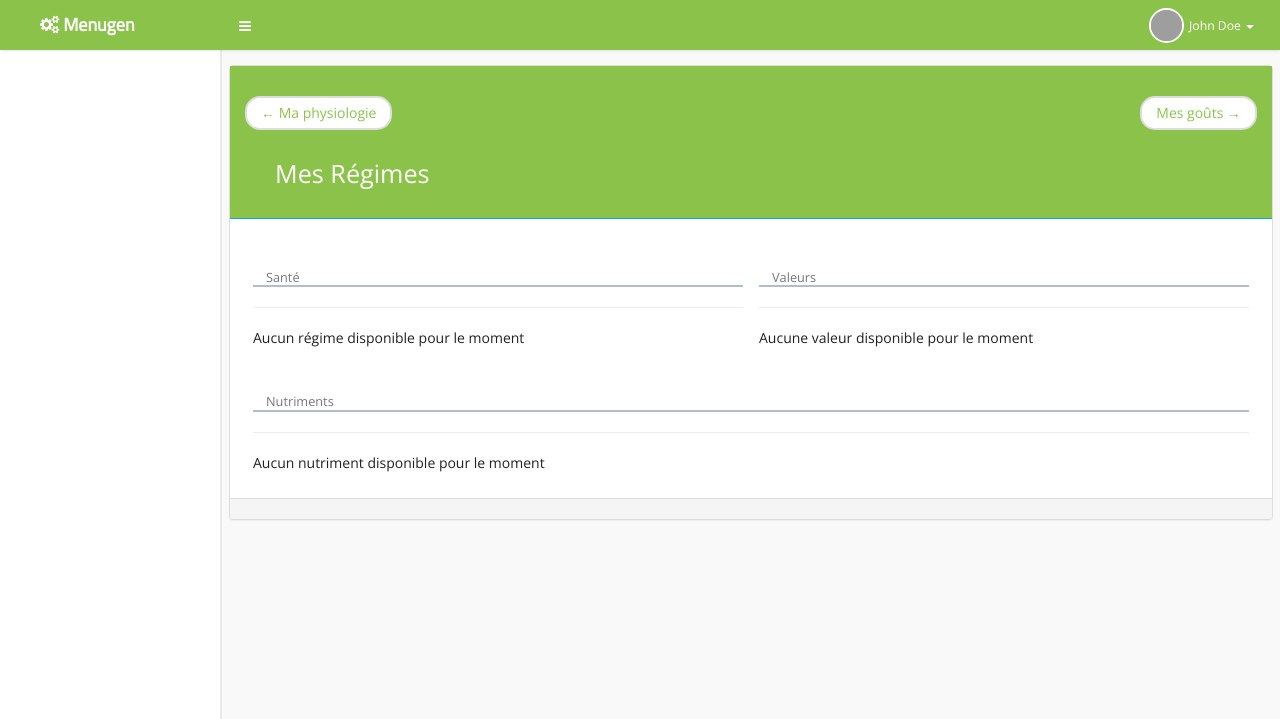
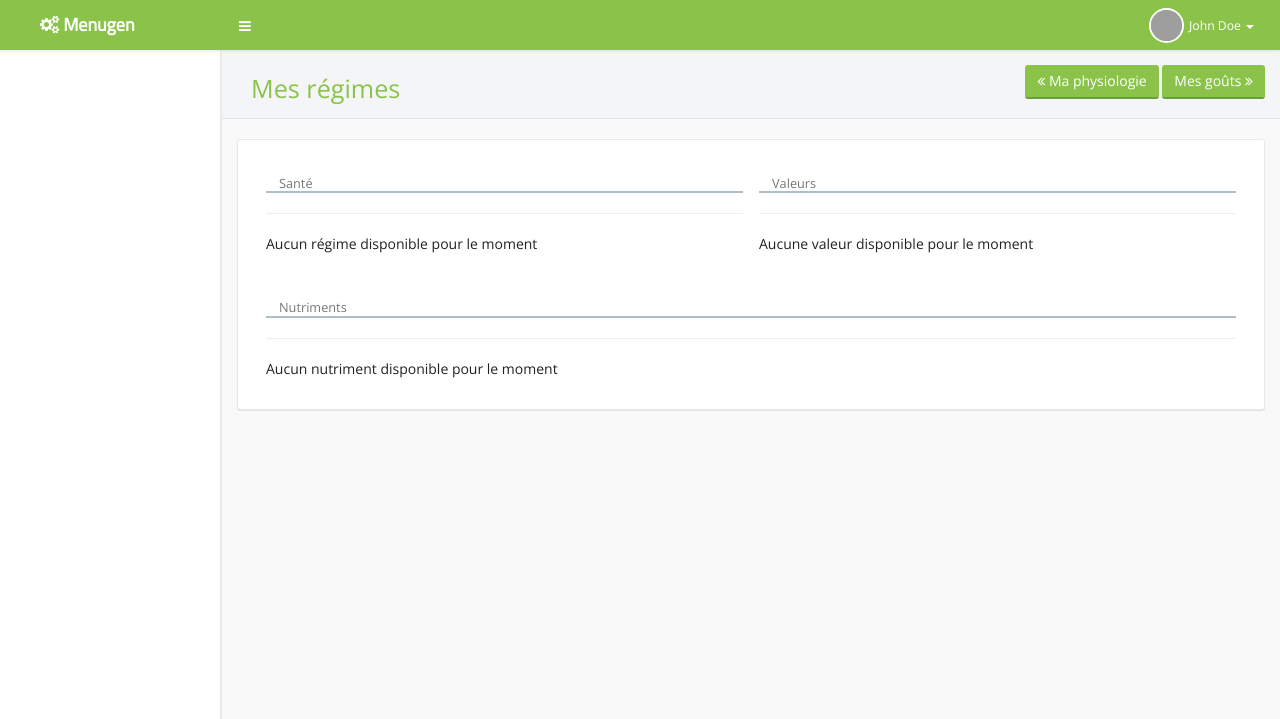
Before and after one commit to PLNech/MenuGen, a Django app: page /regimes in a window 1280 px wide. Shown: the top 719 px of the page. Run offline with Django 3.2, Linux system fonts and the light colour scheme; some libraries are stand-ins or nearby versions; grey boxes are pictures that could not be loaded.

Commit message:
regimes re-designed

```diff
--- a/menus/templates/profile/physiology.html
+++ b/menus/templates/profile/physiology.html
@@ -11,7 +11,7 @@
             <div class="pull-right hidden-xs">
                 {% if not user.is_authenticated %}
                     <a href="{% url 'menus.views.regimes' %}" class="btn btn-primary pull-right">
-                        Suivant <i class="fa fa-angle-double-right"></i>
+                        Mes régimes <i class="fa fa-angle-double-right"></i>
                     </a>
                 {% endif %}
             </div>
--- a/menus/templates/profile/regimes.html
+++ b/menus/templates/profile/regimes.html
@@ -3,19 +3,28 @@
 {% block css %}{% endblock %}
 
 {% block content %}
-    <div class="panel panel-default">
-        <div class="panel-heading">
+    <div class="col-lg-12">
+        <div id="content-header" class="clearfix">
+            <div class="pull-left">
+                <ol class="breadcrumb"><p></p></ol>
+                <h1>Mes régimes</h1>
+            </div>
+            <div class="pull-right hidden-xs">
                 {% if not user.is_authenticated %}
-            <nav>
-            <ul class="pager">
-                <li class="previous"><a href="{% url 'menus.views.physiology' %}" ><span aria-hidden="true">&larr;</span> Ma physiologie</a></li>
-                <li class="next"><a href="{% url 'menus.views.tastes' %}">Mes goûts <span aria-hidden="true">&rarr;</span></a></li>
-            </ul>
-            </nav>
+                    <a href="{% url 'menus.views.physiology' %}" class="btn btn-primary">
+                        <i class="fa fa-angle-double-left"></i> Ma physiologie
+                    </a>
+                    <a href="{% url 'menus.views.tastes' %}" class="btn btn-primary">
+                        Mes goûts <i class="fa fa-angle-double-right"></i>
+                    </a>
                 {% endif %}
-            <h2>Mes Régimes</h2>
             </div>
-        <div class="panel-body">
+        </div>
+    </div>
+
+    <div class="col-lg-12">
+        <div class="main-box clearfix">
+            <div class="main-box-body clearfix">
                 <div class="col-md-6">
                     <h3><small>Santé</small></h3>
                     <hr>
@@ -68,7 +77,6 @@
                     {% endif %}
                 </div>
             </div>
-         <div class="panel-footer">
         </div>
     </div>
 {% endblock %}
```
Lines whose indentation alone changed are shown as unchanged.
